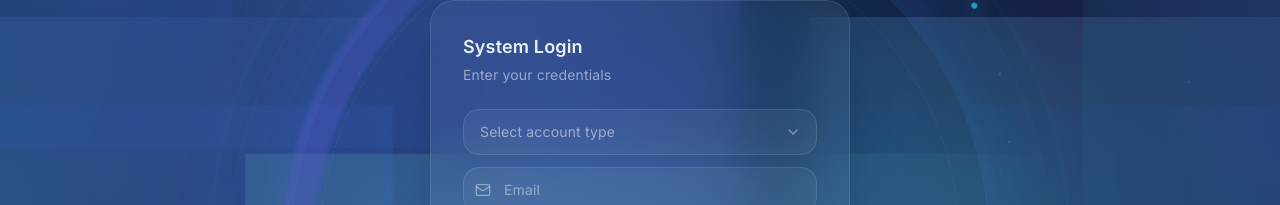
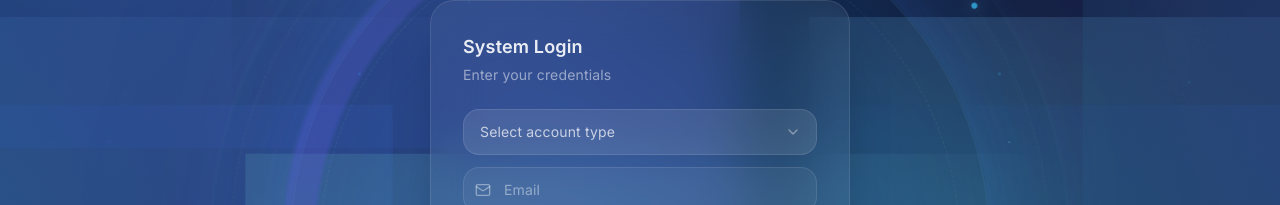
Before and after one commit to garfield2630/fxlocus, a Next.js app: page /en/system/login in a window 1280 px wide. Shown: the part 157-362 px from the top of the page. Built offline with nearby package versions, Linux system fonts and the light colour scheme.

Commit message:
fix(system-login): readable select options

```diff
--- a/app/[locale]/system/(public)/login/page.tsx
+++ b/app/[locale]/system/(public)/login/page.tsx
@@ -133,17 +133,23 @@ export default function SystemLoginPage({ params }: { params: { locale: "zh" | "
                   value={loginRole}
                   onChange={(e) => setLoginRole(e.target.value as any)}
                   className={[
-                    "w-full appearance-none rounded-2xl bg-white/5 border border-white/10 px-4 py-3 pr-10 text-sm focus:outline-none focus:border-white/30",
-                    loginRole ? "text-white/85" : "text-white/50"
+                    "w-full appearance-none rounded-2xl bg-white/10 border border-white/10 px-4 py-3 pr-10 text-sm transition-colors focus:outline-none focus:border-white/30 hover:bg-white/15",
+                    loginRole ? "text-white/90" : "text-white/70"
                   ].join(" ")}
                   required
                 >
-                  <option value="" disabled>
+                  <option value="" disabled style={{ color: "#64748b" }}>
                     {locale === "zh" ? "请选择账号类型（学员 / 团队长 / 超管）" : "Select account type"}
                   </option>
-                  <option value="student">{locale === "zh" ? "学员" : "Student"}</option>
-                  <option value="leader">{locale === "zh" ? "团队长" : "Leader"}</option>
-                  <option value="super_admin">{locale === "zh" ? "超管" : "Super Admin"}</option>
+                  <option value="student" style={{ color: "#0b1220" }}>
+                    {locale === "zh" ? "学员" : "Student"}
+                  </option>
+                  <option value="leader" style={{ color: "#0b1220" }}>
+                    {locale === "zh" ? "团队长" : "Leader"}
+                  </option>
+                  <option value="super_admin" style={{ color: "#0b1220" }}>
+                    {locale === "zh" ? "超管" : "Super Admin"}
+                  </option>
                 </select>
                 <ChevronDown className="pointer-events-none absolute right-4 top-1/2 h-4 w-4 -translate-y-1/2 text-white/40" />
               </div>
```
